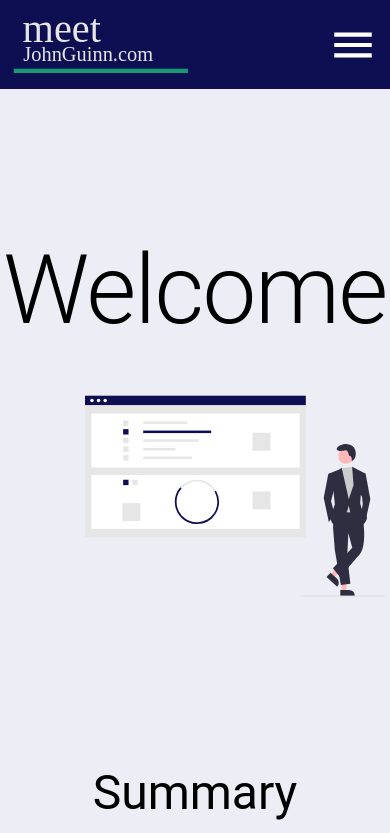
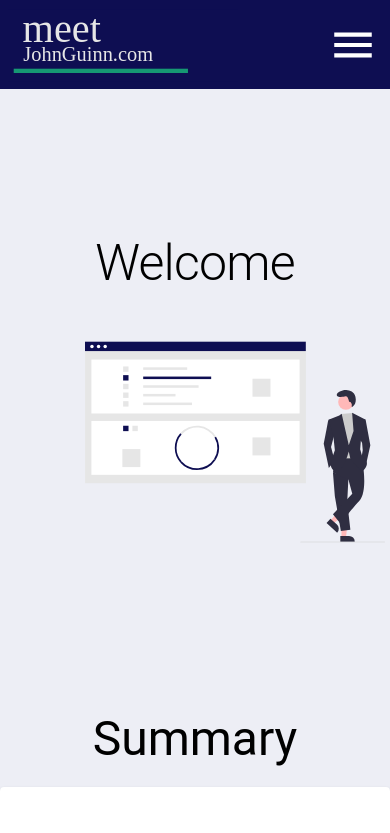
Before and after one commit to jguinn124/meetJohnGuinn, a React (Create React App) app: page / in a window 390 px wide. Shown: the top 833 px of the page. Built offline with nearby package versions, Linux system fonts and the light colour scheme; a web font is replaced by a local one.

Commit message:
Welcome Page is Mobile Responsive

```diff
--- a/src/components/LandingPage.js
+++ b/src/components/LandingPage.js
@@ -54,6 +54,11 @@
       fontSize: "25px",
     },
   },
+  welcome: {
+    [theme.breakpoints.down("xs")]: {
+      fontSize: "50px",
+    },
+  },
 }));
 
 export default function LandingPage() {
@@ -84,7 +89,9 @@
           <Grid container justify="center" direction="row">
             <Grid container justify="center" style={{ paddingTop: "80px" }}>
               <Grid item style={{ paddingTop: "70px" }}>
-                <Typography variant="h1">Welcome</Typography>
+                <Typography className={classes.welcome} variant="h1">
+                  Welcome
+                </Typography>
               </Grid>
               <Grid item style={{ paddingLeft: "80px" }}>
                 <img src={image} alt="Welcome" width="300" height="300" />
```
